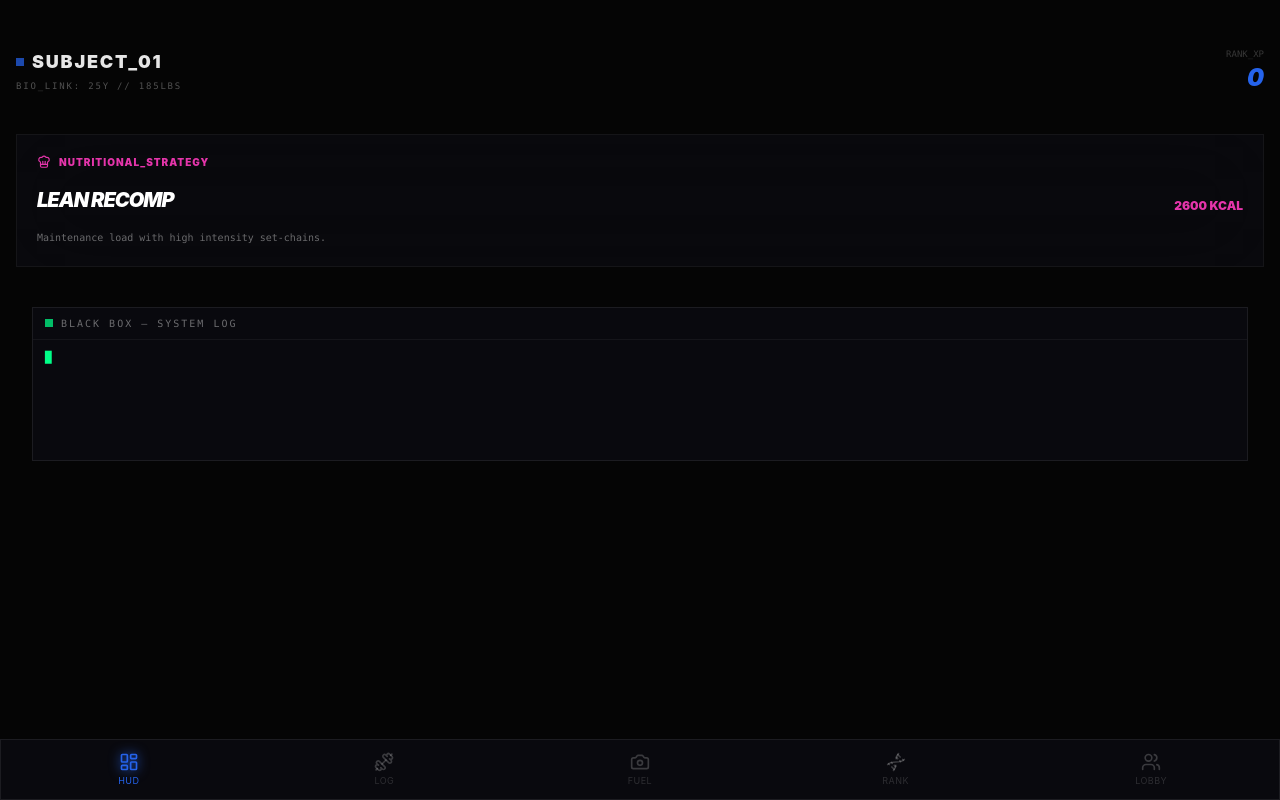
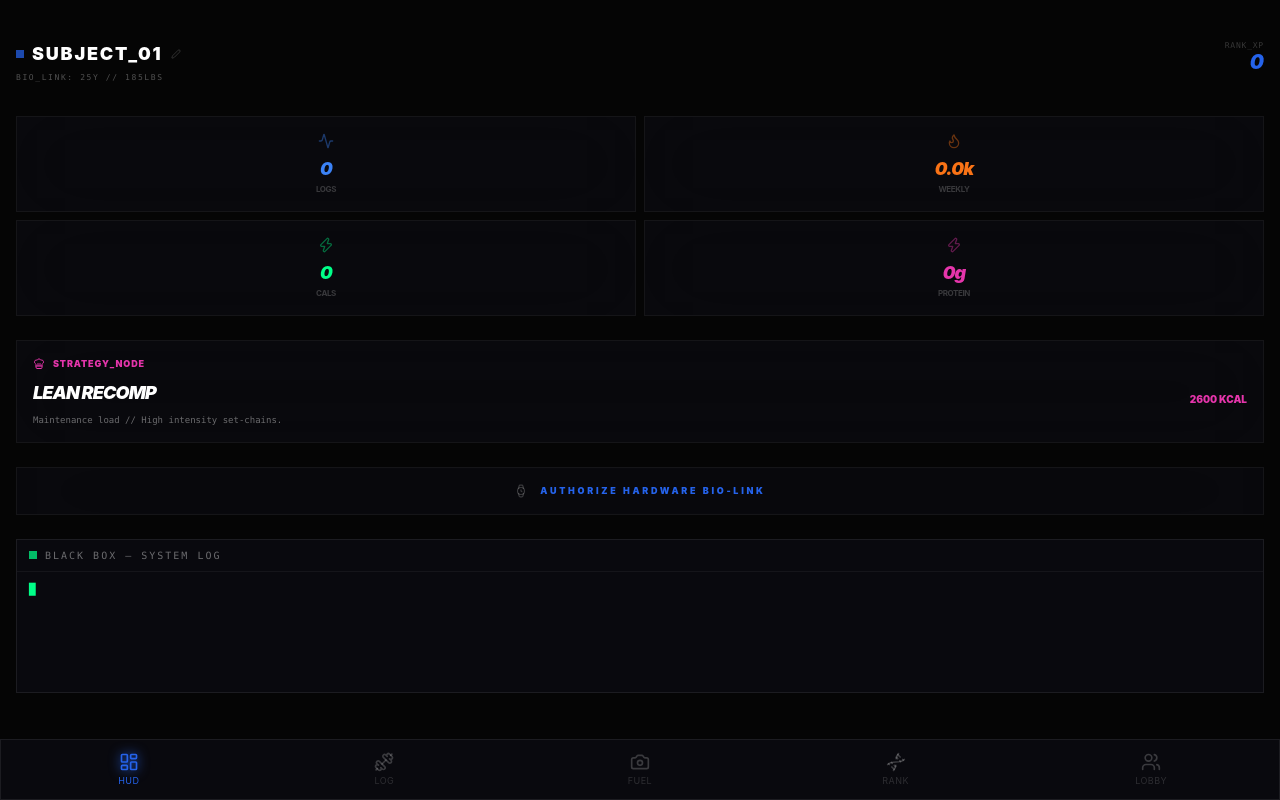
Before and after one commit to Sup3r-Monkey1/Aura-Sync, a React (Vite) app in the folder Aura Sync/: page / in a window 1280 px wide. Built offline with nearby package versions, Linux system fonts and the light colour scheme.

Commit message:
Update AuraDashboard.tsx

```diff
--- a/Aura Sync/src/components/AuraDashboard.tsx
+++ b/Aura Sync/src/components/AuraDashboard.tsx
@@ -1,6 +1,6 @@
 import { useEffect, useState } from 'react';
 import { motion, AnimatePresence } from 'framer-motion';
-import { Activity, Flame, Zap, Timer, Edit2, ShieldCheck, Watch, User, ChefHat } from 'lucide-react';
+import { Activity, Flame, Zap, Timer, Edit2, ChefHat, ShieldCheck, Watch } from 'lucide-react';
 import { useWorkoutStore } from '../store/useWorkoutStore';
 import BlackBoxTerminal from './BlackBoxTerminal';
 
@@ -11,54 +11,80 @@ export default function AuraDashboard() {
   const today = new Date().setHours(0, 0, 0, 0);
   const totalCals = nutrition.filter(n => n.timestamp >= today).reduce((s, n) => s + n.calories, 0);
   const totalProtein = nutrition.filter(n => n.timestamp >= today).reduce((s, n) => s + n.protein, 0);
+  const weeklyVol = history.filter(h => h.date > (Date.now() - 604800000)).reduce((s, h) => s + h.totalVolume, 0);
 
-  // 🥩 BIO-STRATEGY ENGINE
   const getStrategy = () => {
-    if (userWeight > 210) return { label: "AGGRESSIVE CUT", cal: 2100, protein: 220, note: "Target fat oxidation while preserving nitrogen balance." };
-    if (userWeight < 165) return { label: "HYPERTROPHY BULK", cal: 3200, protein: 180, note: "Caloric surplus required for myofibrillar expansion." };
-    return { label: "LEAN RECOMP", cal: 2600, protein: 200, note: "Maintenance load with high intensity set-chains." };
+    if (userWeight > 210) return { label: "AGGRESSIVE CUT", cal: 2100, note: "Target fat oxidation // Preserve nitrogen balance." };
+    if (userWeight < 165) return { label: "HYPERTROPHY BULK", cal: 3200, note: "Caloric surplus for myofibrillar expansion." };
+    return { label: "LEAN RECOMP", cal: 2600, note: "Maintenance load // High intensity set-chains." };
   };
   const strategy = getStrategy();
 
   return (
-    <div className="min-h-screen bg-[#050505] pb-24 p-4 pt-12 overflow-x-hidden">
-      <div className="flex justify-between items-start mb-10">
-        <div onClick={() => setIsEditingProfile(true)} className="cursor-pointer">
+    <div className="min-h-screen bg-[#050505] pb-24 p-4 pt-10 overflow-x-hidden">
+      {/* COMPACT MOBILE HEADER */}
+      <div className="flex justify-between items-start mb-8">
+        <div onClick={() => setIsEditingProfile(true)} className="flex-1">
           <div className="flex items-center gap-2 mb-1">
-            <div className="w-2 h-2 bg-cobalt animate-pulse" />
-            <h1 className="text-lg font-black tracking-widest text-white/90 uppercase">{userName}</h1>
+            <div className="w-2 h-2 bg-cobalt animate-pulse shrink-0" />
+            <h1 className="text-lg font-black tracking-widest text-white uppercase truncate">{userName}</h1>
+            <Edit2 size={10} className="opacity-20" />
           </div>
-          <p className="text-[9px] text-white/30 uppercase tracking-[0.2em] font-mono">BIO_LINK: {userAge}Y // {userWeight}LBS</p>
+          <p className="text-[8px] text-white/30 uppercase tracking-[0.2em] font-mono">BIO_LINK: {userAge}Y // {userWeight}LBS</p>
         </div>
-        <div className="text-right">
-          <div className="text-[9px] text-white/20 uppercase font-mono">RANK_XP</div>
-          <div className="text-2xl font-black text-cobalt italic">{evolutionXP}</div>
+        <div className="text-right shrink-0">
+          <div className="text-[8px] text-white/20 uppercase font-mono tracking-widest">RANK_XP</div>
+          <div className="text-xl font-black text-cobalt italic leading-none">{evolutionXP}</div>
         </div>
       </div>
 
-      {/* 🍲 BIO-STRATEGY CARD */}
-      <div className="glass p-5 border-l-2 border-magenta mb-6">
-        <div className="flex items-center gap-2 mb-4 text-[10px] font-black text-magenta uppercase tracking-widest"><ChefHat size={14}/> Nutritional_Strategy</div>
-        <div className="flex justify-between items-end mb-4">
-           <div className="text-xl font-black text-white italic tracking-tighter">{strategy.label}</div>
-           <div className="text-xs font-black text-magenta">{strategy.cal} KCAL</div>
-        </div>
-        <p className="text-[10px] text-white/40 font-mono leading-relaxed">{strategy.note}</p>
+      {/* 2x2 MOBILE STATS GRID */}
+      <div className="grid grid-cols-2 gap-2 mb-6">
+        <HudStat icon={Activity} label="Logs" value={history.length} color="#3b82f6" />
+        <HudStat icon={Flame} label="Weekly" value={`${(weeklyVol/1000).toFixed(1)}k`} color="#f97316" />
+        <HudStat icon={Zap} label="Cals" value={totalCals} color="#00ff88" />
+        <HudStat icon={Zap} label="Protein" value={`${totalProtein}g`} color="#e535ab" />
       </div>
 
-      <div className="px-4 mb-10 mt-10"><BlackBoxTerminal /></div>
+      <div className="glass p-4 border-l-2 border-magenta mb-6">
+        <div className="flex items-center gap-2 mb-2 text-[9px] font-black text-magenta uppercase tracking-widest"><ChefHat size={12}/> Strategy_Node</div>
+        <div className="flex justify-between items-end mb-2">
+           <div className="text-lg font-black text-white italic tracking-tighter uppercase">{strategy.label}</div>
+           <div className="text-[10px] font-black text-magenta">{strategy.cal} KCAL</div>
+        </div>
+        <p className="text-[9px] text-white/40 font-mono leading-tight">{strategy.note}</p>
+      </div>
+
+      {/* BIOMETRIC GATE */}
+      <div className="mb-6">
+        {watchConnected ? (
+          <div className="glass p-4 border-l-2 border-terminal flex justify-between items-center">
+             <div><div className="text-[8px] uppercase tracking-[0.3em] text-white/40 mb-1 font-mono">Heart_Rate_Link</div><div className="text-2xl font-black text-terminal italic leading-none">64bpm</div></div>
+             <ShieldCheck className="text-terminal" size={20} />
+          </div>
+        ) : (
+          <button onClick={connectWatch} className="w-full glass p-4 border-dashed border-white/10 flex items-center justify-center gap-3 active:bg-white/5 transition-colors">
+             <Watch size={14} className="text-white/20" />
+             <span className="text-[9px] font-black text-cobalt uppercase tracking-[0.3em]">Authorize Hardware Bio-Link</span>
+          </button>
+        )}
+      </div>
+
+      <BlackBoxTerminal />
 
       <AnimatePresence>
         {isEditingProfile && (
-          <motion.div initial={{ opacity: 0 }} animate={{ opacity: 1 }} exit={{ opacity: 0 }} className="fixed inset-0 z-[200] bg-black/95 p-8 flex flex-col justify-center items-center">
+          <motion.div initial={{ opacity: 0 }} animate={{ opacity: 1 }} exit={{ opacity: 0 }} className="fixed inset-0 z-[200] bg-black/98 p-6 flex flex-col justify-center items-center">
              <div className="w-full max-w-xs space-y-6">
-                <h2 className="text-2xl font-black italic uppercase text-white mb-8 border-l-4 border-cobalt pl-4">Update Identity</h2>
+                <h2 className="text-xl font-black italic uppercase text-white mb-4 border-l-4 border-cobalt pl-4">Identity</h2>
                 <div className="space-y-4">
-                   <div className="block"><span className="text-[10px] font-black text-white/40 uppercase tracking-widest">Name</span><input className="w-full bg-white/5 p-4 border border-white/10 text-white outline-none" value={userName} onChange={(e)=>setUserName(e.target.value)}/></div>
-                   <div className="block"><span className="text-[10px] font-black text-white/40 uppercase tracking-widest">Age</span><input type="number" className="w-full bg-white/5 p-4 border border-white/10 text-white outline-none" value={userAge} onChange={(e)=>setUserStats(Number(e.target.value), userWeight)}/></div>
-                   <div className="block"><span className="text-[10px] font-black text-white/40 uppercase tracking-widest">Weight (Lbs)</span><input type="number" className="w-full bg-white/5 p-4 border border-white/10 text-white outline-none" value={userWeight} onChange={(e)=>setUserStats(userAge, Number(e.target.value))}/></div>
+                   <div className="block"><span className="text-[9px] font-black text-white/40 uppercase tracking-widest">Name</span><input className="w-full bg-white/5 p-4 border border-white/10 text-white outline-none" value={userName} onChange={(e)=>setUserName(e.target.value)}/></div>
+                   <div className="grid grid-cols-2 gap-4">
+                      <div className="block"><span className="text-[9px] font-black text-white/40 uppercase tracking-widest">Age</span><input type="number" className="w-full bg-white/5 p-4 border border-white/10 text-white outline-none" value={userAge} onChange={(e)=>setUserStats(Number(e.target.value), userWeight)}/></div>
+                      <div className="block"><span className="text-[9px] font-black text-white/40 uppercase tracking-widest">Weight</span><input type="number" className="w-full bg-white/5 p-4 border border-white/10 text-white outline-none" value={userWeight} onChange={(e)=>setUserStats(userAge, Number(e.target.value))}/></div>
+                   </div>
                 </div>
-                <button onClick={()=>setIsEditingProfile(false)} className="w-full py-4 bg-cobalt text-black font-black uppercase mt-8 tracking-widest">Authorize Changes</button>
+                <button onClick={()=>setIsEditingProfile(false)} className="w-full py-4 bg-cobalt text-black font-black uppercase mt-6 tracking-widest rounded-lg">Authorize</button>
              </div>
           </motion.div>
         )}
@@ -69,10 +95,10 @@ export default function AuraDashboard() {
 
 function HudStat({ icon: Icon, label, value, color }: any) {
   return (
-    <div className="glass p-3 text-center border-t border-white/5">
-      <Icon className="w-3.5 h-3.5 mx-auto mb-1.5 opacity-40" style={{ color }} />
-      <div className="text-sm font-black italic tracking-tighter" style={{ color }}>{value}</div>
-      <div className="text-[8px] text-white/20 uppercase font-bold">{label}</div>
+    <div className="glass p-4 text-center border-t border-white/5 rounded-xl">
+      <Icon className="w-4 h-4 mx-auto mb-1.5 opacity-40 shrink-0" style={{ color }} />
+      <div className="text-lg font-black italic tracking-tighter" style={{ color }}>{value}</div>
+      <div className="text-[8px] text-white/20 uppercase font-bold tracking-tighter">{label}</div>
     </div>
   );
 }
```
